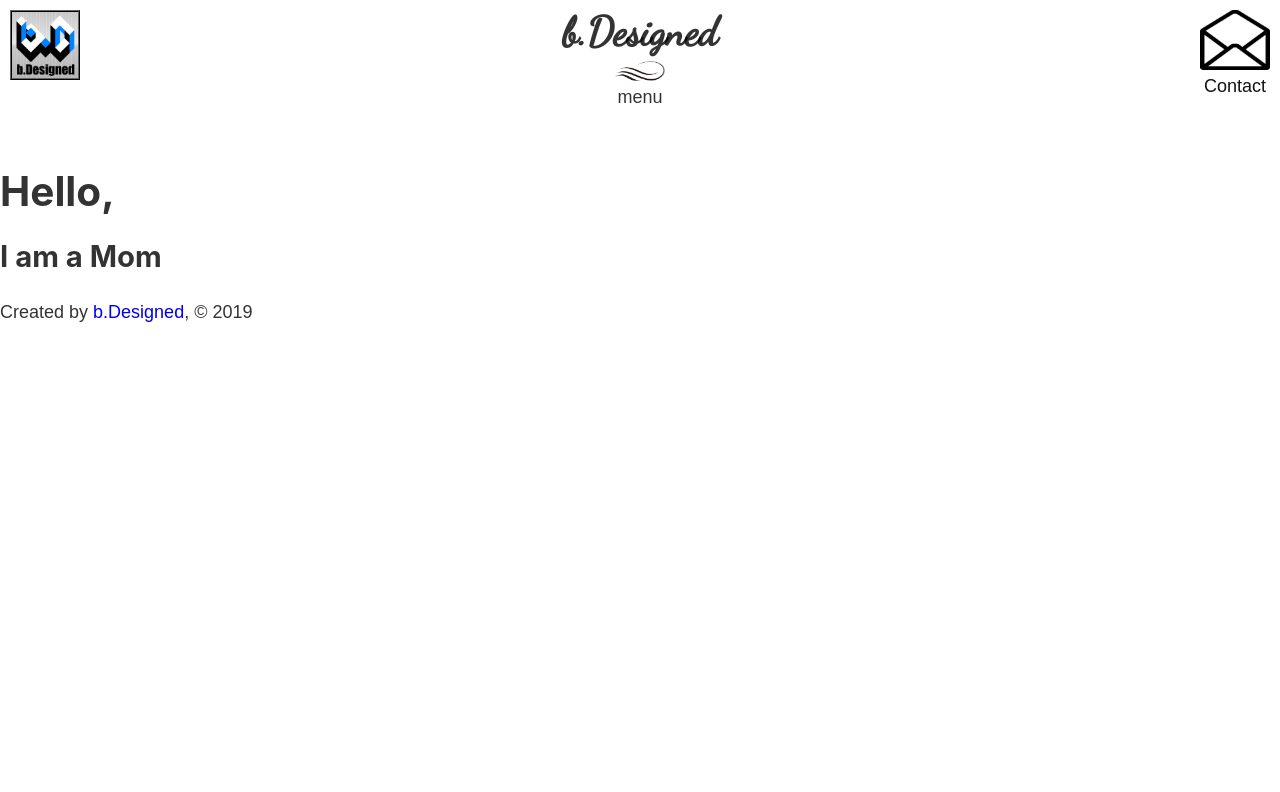
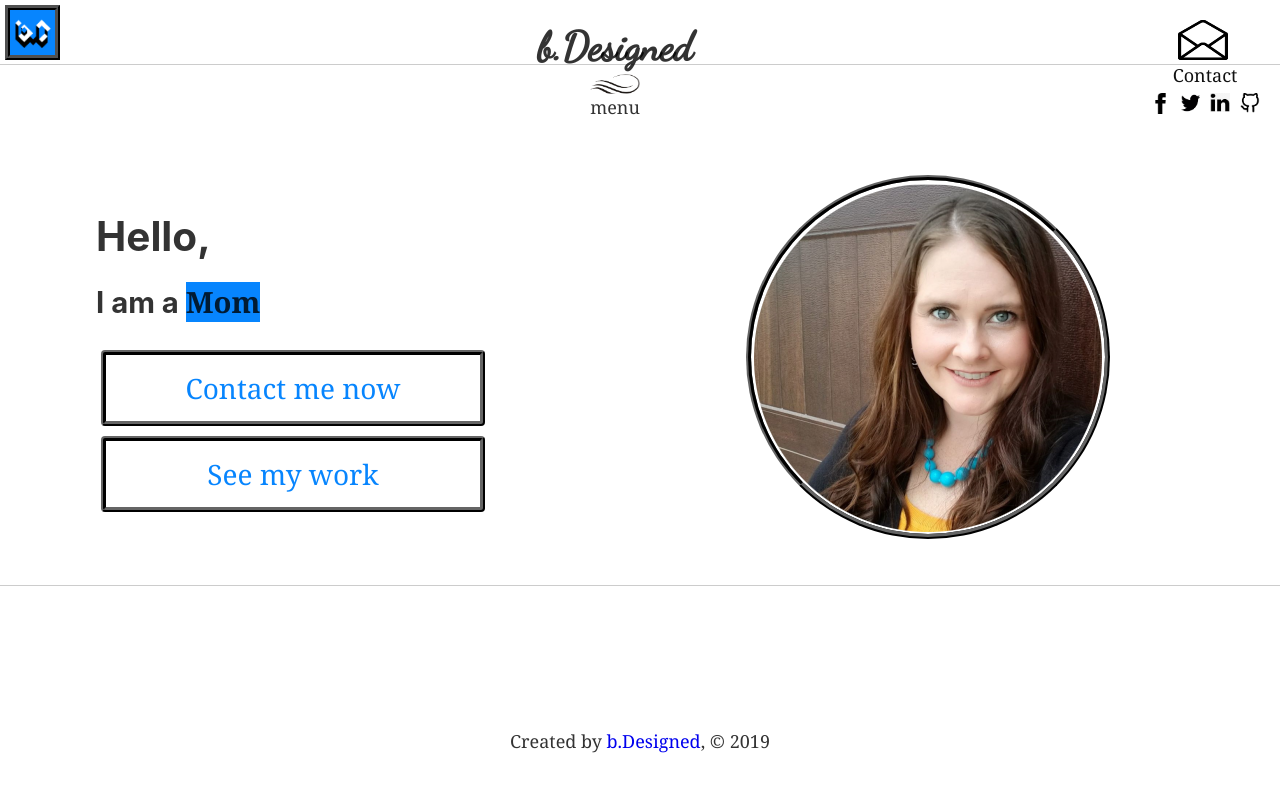
Before and after one commit to brittneypostma/b.Designed, a Gatsby site: page / in a window 1280 px wide. Built offline with nearby package versions, Linux system fonts and the light colour scheme; Gatsby itself is replaced by a stand-in of ours.

Commit message:
styles and hover for menu

```diff
--- a/src/components/footer.js
+++ b/src/components/footer.js
@@ -1,7 +1,9 @@
 import React from "react"
 
+import "../styles/footer.scss"
+
 const Footer = () => (
-  <div>
+  <div className="footer">
     <p>
       Created by{" "}
       <a
--- a/src/components/header.js
+++ b/src/components/header.js
@@ -11,7 +11,9 @@ const Header = () => {
     <div className="header">
       <div className="logo-div">
         {" "}
-        <img src="b-designed192.png" alt="logo" className="logo" />
+        <Link to="/">
+          <img src="logo-only.png" alt="logo" className="logo" />
+        </Link>
       </div>
       <div onClick={() => toggleHiddenMenu()} className="menu-wrapper">
         <h1 className="title">b.Designed</h1>
@@ -36,12 +38,18 @@ const Header = () => {
               </Link>
             </div>
           )}
-          <img src="menu.png" alt="menu" className="menu" />
+          <img
+            onMouseEnter={() => toggleHiddenMenu()}
+            src="menu.png"
+            alt="menu"
+            className="menu"
+          />
           <br />
           <div className="menu-text">menu</div>
         </div>
       </div>
 
+      <div className="contact-wrapper">
         <a
           href="mailto:brittneypostma@gmail.com"
           target="_blank"
@@ -51,6 +59,41 @@ const Header = () => {
           <img src="mail.png" alt="email me" className="mail" />
           <div className="contact">Contact</div>
         </a>
+        <div className="social">
+          <a
+            href="https://www.facebook.com/BDesigned-102247847786266/"
+            target="_blank"
+            rel="noopener noreferrer"
+            className="social-links"
+          >
+            <img src="facebook.png" alt="facebook" />
+          </a>
+          <a
+            href="https://twitter.com/BrittneyPostma"
+            target="_blank"
+            rel="noopener noreferrer"
+            className="social-links"
+          >
+            <img src="twitter.png" alt="twitter" />
+          </a>
+          <a
+            href="https://www.linkedin.com/in/brittney-postma-868928178/"
+            target="_blank"
+            rel="noopener noreferrer"
+            className="social-links"
+          >
+            <img src="in.png" alt="Linked In" />
+          </a>
+          <a
+            href="https://github.com/sballgirl11"
+            target="_blank"
+            rel="noopener noreferrer"
+            className="social-links"
+          >
+            <img src="github.png" alt="github" />
+          </a>
+        </div>
+      </div>
     </div>
   )
 }
--- a/src/components/layout.js
+++ b/src/components/layout.js
@@ -3,10 +3,14 @@ import React from "react"
 import Header from "./header"
 import Footer from "./footer"
 
+import "../styles/layout.scss"
+
 const Layout = props => (
-  <div>
+  <div className="layout">
     <Header />
+    <hr className="top-hr" />
     {props.children}
+    <hr className="bottom-hr" />
     <Footer />
   </div>
 )
--- a/src/pages/index.js
+++ b/src/pages/index.js
@@ -1,4 +1,6 @@
 import React from "react"
+import { Link } from "gatsby"
+
 import Layout from "../components/layout"
 
 import "../styles/index.scss"
@@ -32,10 +34,25 @@ class IndexPage extends React.Component {
       changingTextArray[this.state.textIdx % changingTextArray.length]
     return (
       <Layout>
-        <h1>Hello,</h1>
-        <h2>
-          I am a <span className="changing-text">{changingText}</span>
-        </h2>
+        <div className="home">
+          <div className="left-home">
+            <h1 className="hello">Hello,</h1>
+            <h2>
+              I am a <span className="changing-text">{changingText}</span>
+            </h2>
+            <div className="home-btns">
+              <Link to="/contact">
+                <button className="contact-btn home-btn">Contact me now</button>
+              </Link>
+              <Link to="/portfolio">
+                <button className="portfolio-btn home-btn">See my work</button>
+              </Link>
+            </div>
+          </div>
+          <div className="right-home">
+            <img src="circle-photo.png" alt="me" className="photo" />
+          </div>
+        </div>
       </Layout>
     )
   }
--- /dev/null
+++ b/src/styles/footer.scss
@@ -0,0 +1,8 @@
+.footer {
+  position: absolute;
+  top: 91vh;
+  bottom: 0;
+  width: 100%;
+  text-align: center;
+  overflow-y: hidden;
+}
--- a/src/styles/header.scss
+++ b/src/styles/header.scss
@@ -1,8 +1,15 @@
 .header {
   display: grid;
-  grid-template-columns: 70px 1fr 70px;
+  grid-template-columns: 70px 1fr 120px;
   justify-items: space-around;
   margin: 10px;
+
+  .contact-wrapper {
+    display: grid;
+    align-content: flex-start;
+    justify-content: center;
+    justify-items: center;
+    transition: all 300ms;
 
     .contact-link {
       color: #111;
@@ -15,16 +22,82 @@
     .contact {
       text-align: center;
       position: relative;
-    top: -30px;
+      top: -20px;
+      left: -5px;
+    }
+
+    .contact:hover {
+      transform: scale(1.1);
     }
 
     .mail {
+      width: 50px;
+      height: 40px;
       position: relative;
-    width: 70px;
-    height: 60px;
+      top: 10px;
+      transition: all 300ms;
+    }
+
+    .mail:hover {
+      transform: scale(1.1);
+    }
+
+    .social {
+      display: flex;
+      flex-wrap: nowrap;
+      position: relative;
+      top: -15px;
+      left: -5px;
+      transition: all 300ms;
+
+      .social-links {
+        padding: 0 5px;
+
+        img:hover {
+          transform: scale(1.2);
+        }
+      }
+    }
+  }
+
+  .link-wrapper {
+    display: grid;
+
+    .menu-content {
+      position: absolute;
+      top: 15vh;
+      display: flex;
+      justify-content: center;
+      align-items: flex-end;
+      width: 50%;
+      border-radius: 50%;
+      background-color: #111;
+
+      .header-links {
+        padding: 0 10px;
+        color: rgb(255, 255, 255);
+
+        .header-links:visited {
+          color: rgb(255, 255, 255);
+        }
+
+        .header-links:hover {
+          transform: scale(1.2);
+        }
+      }
+      .home {
+        position: relative;
+      }
+    }
+  }
+
+  .header-links:hover {
+    transform: scale(1.2);
   }
 
   .menu-wrapper {
+    position: relative;
+    top: 15px;
     display: grid;
     justify-items: center;
     align-items: center;
@@ -38,45 +111,35 @@
     width: 50px;
     height: 20px;
     position: relative;
-    top: -20px;
+    top: -22px;
+    cursor: pointer;
+  }
+  .menu:hover {
+    transform: scale(1.2);
   }
   .menu-text {
     position: relative;
-    top: -50px;
+    top: -74px;
+    cursor: pointer;
+  }
+  .menu-text:hover {
+    transform: scale(1.2);
   }
 
   .logo-div {
-    background-color: #b2def3;
-    height: 70px;
-    width: 70px;
-    border: 2px ridge #111;
-
-    background-image: -webkit-repeating-linear-gradient(
-        left,
-        hsla(0, 0%, 100%, 0) 0%,
-        hsla(0, 0%, 100%, 0) 6%,
-        hsla(0, 0%, 100%, 0.1) 7.5%
-      ),
-      -webkit-repeating-linear-gradient(left, hsla(0, 0%, 0%, 0) 0%, hsla(
-              0,
-              0%,
-              0%,
-              0
-            )
-            4%, hsla(0, 0%, 0%, 0.03) 4.5%),
-      -webkit-repeating-linear-gradient(left, hsla(0, 0%, 100%, 0) 0%, hsla(
-              0,
-              0%,
-              100%,
-              0
-            )
-            1.2%, hsla(0, 0%, 100%, 0.15) 2.2%),
-      linear-gradient(
-        180deg,
-        hsl(0, 0%, 78%) 0%,
-        hsl(0, 0%, 90%) 47%,
-        hsl(0, 0%, 78%) 53%,
-        hsl(0, 0%, 70%) 100%
-      );
+    height: 55px;
+    width: 55px;
+    border: 5px ridge rgb(80, 80, 80);
+    background-color: #0785fe;
+    position: relative;
+    top: -5px;
+    left: -5px;
+    .logo {
+      position: relative;
+      top: 2.5px;
+      left: 2.5px;
+      height: 40px;
+      width: 40px;
     }
   }
+}
--- a/src/styles/index.scss
+++ b/src/styles/index.scss
@@ -1,6 +1,65 @@
 /* My CSS*/
 @import url("https://fonts.googleapis.com/css?family=Dancing+Script&display=swap");
+
+.home {
+  display: grid;
+  grid-template-columns: 45vw 45vw;
+  position: relative;
+  justify-content: center;
+  justify-items: center;
+  align-content: center;
+  top: -5vh;
+  max-height: 55vh;
+
+  .home-btns {
+    display: grid;
+    grid-template-columns: 40vw;
+  }
+
+  .home-btn {
+    border-radius: 4px;
+    background-color: #ffffff;
+    border: 5px ridge #111;
+    color: #0785fe;
+    text-align: center;
+    font-size: 28px;
+    padding: 20px;
+    width: 75%;
+    cursor: pointer;
+    margin: 5px;
+    transition-timing-function: linear;
+    -webkit-transition-timing-function: linear;
+    -webkit-transition: width 2s; /* Safari */
+    transition: all 1.5s ease;
+  }
+
+  .home-btn:hover {
+    width: 95%;
+    background-color: #0785fe;
+    color: white;
+  }
+
+  .left-home {
+    position: relative;
+    top: 5vh;
+    .changing-text {
+      background-color: #0785fe;
+    }
+  }
+
+  .right-home {
+    .photo {
+      margin: 0 auto;
+      border: 5px ridge #111;
+      border-radius: 50%;
+    }
+  }
+}
 /* Reset provided by https://github.com/gatsbyjs/gatsby-starter-blog via MIT license */
+
+* {
+  font-family: Georgia, "Times New Roman", Times, serif;
+}
 
 html {
   font-family: sans-serif;
--- /dev/null
+++ b/src/styles/layout.scss
@@ -0,0 +1,4 @@
+.top-hr {
+  position: relative;
+  top: -125px;
+}
```
Also changed, not shown: src/pages/portfolio.js (+11 -0 lines), static/circle-photo.png (added), static/facebook.png (added), static/github.png (added), static/in.png (added), static/twitter.png (added). Lines whose indentation alone changed are shown as unchanged.
